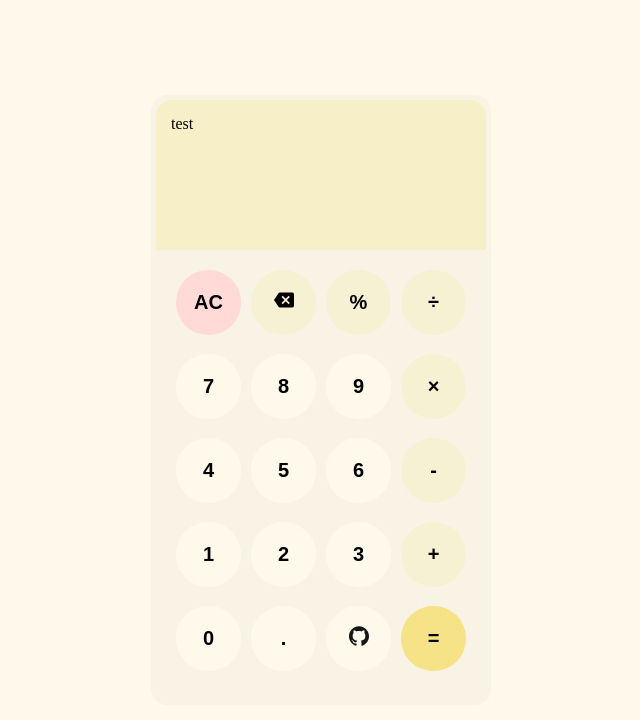
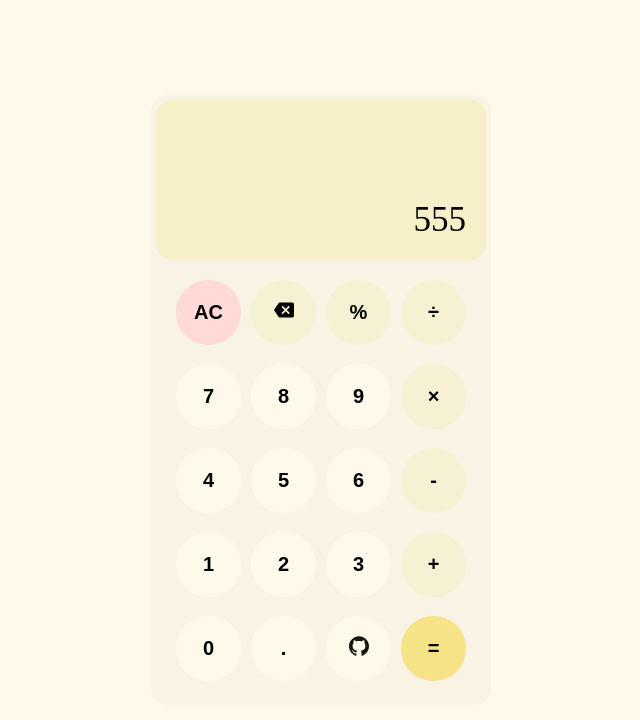
Before and after one commit to davlsb/materialCalculator, a plain HTML site: page index.html in a window 1280 px wide. Shown: the whole page, without its empty margins (319-959 px from the left). Drawn offline with Linux system fonts and the light colour scheme.

Commit message:
add font color to footer in css

```diff
--- a/index.html
+++ b/index.html
@@ -8,7 +8,8 @@
     <body>
         <div id="calcBody">
             <div id="screen">
-                test
+                <div id="currentNumber">555</div>
+                <div id="pastCalc"></div>
             </div>
             <div id="buttons">
                 <button class="calcButton" id="AC">AC</button>
--- a/style.css
+++ b/style.css
@@ -69,11 +69,20 @@
 
 #screen {
     height: 20%;
-    padding: 15px;
-    border-radius: 16px 16px 0px 0px;
+    padding: 20px;
+    border-radius: 16px 16px 16px 16px;
     background-color: rgb(247, 239, 199);
+    display:flex;
     flex-direction: column-reverse;
     align-items: flex-end;
+}
+
+#currentNumber {
+    font-size: 35px;
+}
+
+#pastCalc {
+    font-size: 25px;
 }
 
 #buttons{
@@ -126,3 +135,7 @@
 .op:hover {
     background-color: rgb(243, 230, 172);
 }
+
+footer {
+    color: #769887;
+}
```
